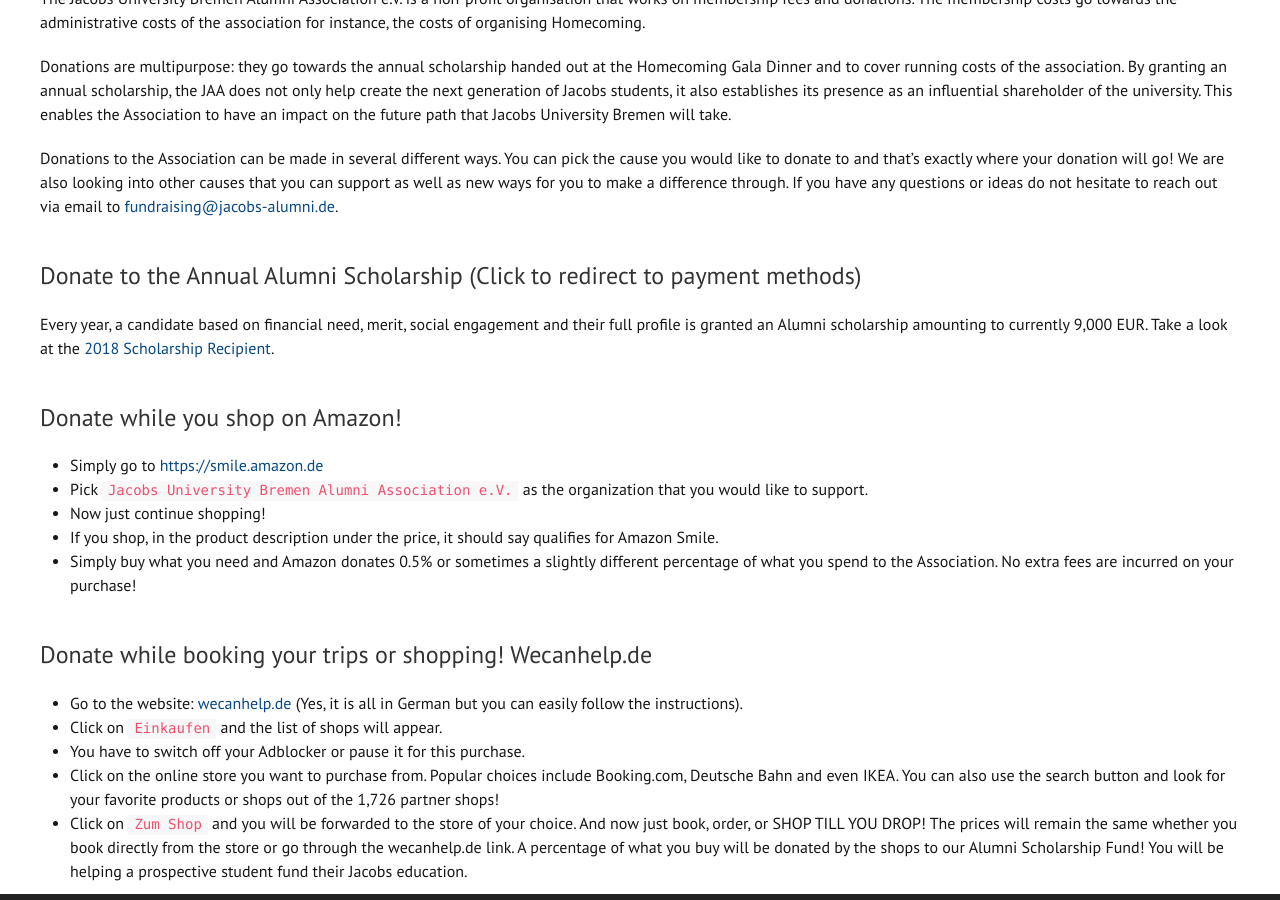
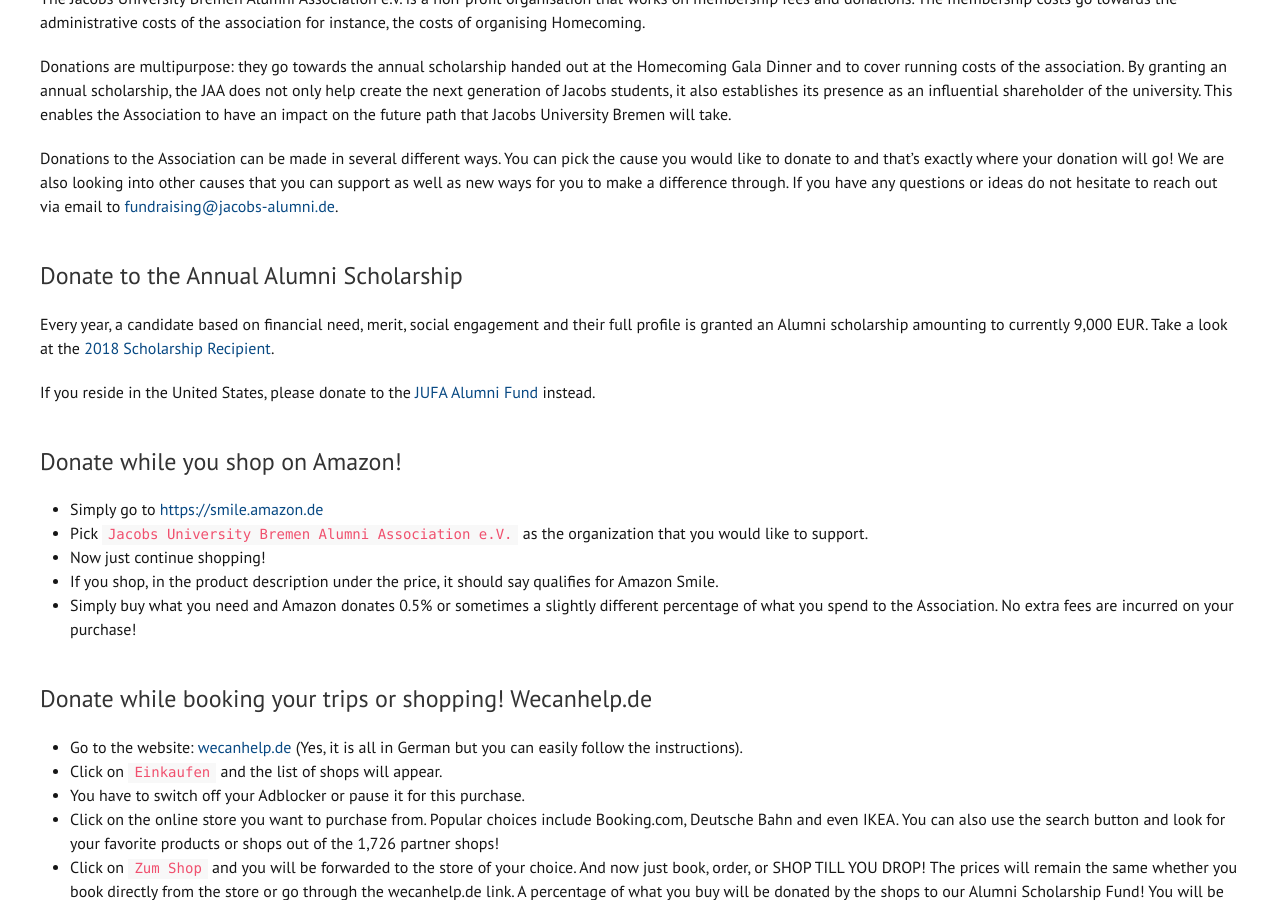
Before and after one commit to JacobsAlumni/jekyll.jacobs-alumni.de, a Jekyll site: the page built from src/donate/index.md, in a window 1280 px wide and 900 px high, scrolled down 458 px. Built offline with Jekyll 4.4.1, drawn with Linux system fonts in a browser that asks for light colours.

Commit message:
Update donate page

```diff
--- a/src/donate/index.md
+++ b/src/donate/index.md
@@ -15,12 +15,12 @@
 We are also looking into other causes that you can support as well as new ways for you to make a difference through.
 If you have any questions or ideas do not hesitate to reach out via email to [fundraising@jacobs-alumni.de](mailto:fundraising@jacobs-alumni.de).
 
-### Donate to the Annual Alumni Scholarship (Click to redirect to payment methods)
+### Donate to the Annual Alumni Scholarship
 
 Every year, a candidate based on financial need, merit, social engagement and their full profile is granted an Alumni scholarship amounting to currently 9,000 EUR.
 Take a look at the [2018 Scholarship Recipient](https://www.jacobs-university.de/news/alumni-scholarship-kazakhstan-bremen).
 
-<!-- there is no clear donate button -->
+If you reside in the United States, please donate to the [JUFA Alumni Fund](http://www.jacobs-university-foundation.org/ronny-wells-scholarship.html) instead.
 
 ### Donate while you shop on Amazon!
 
```
